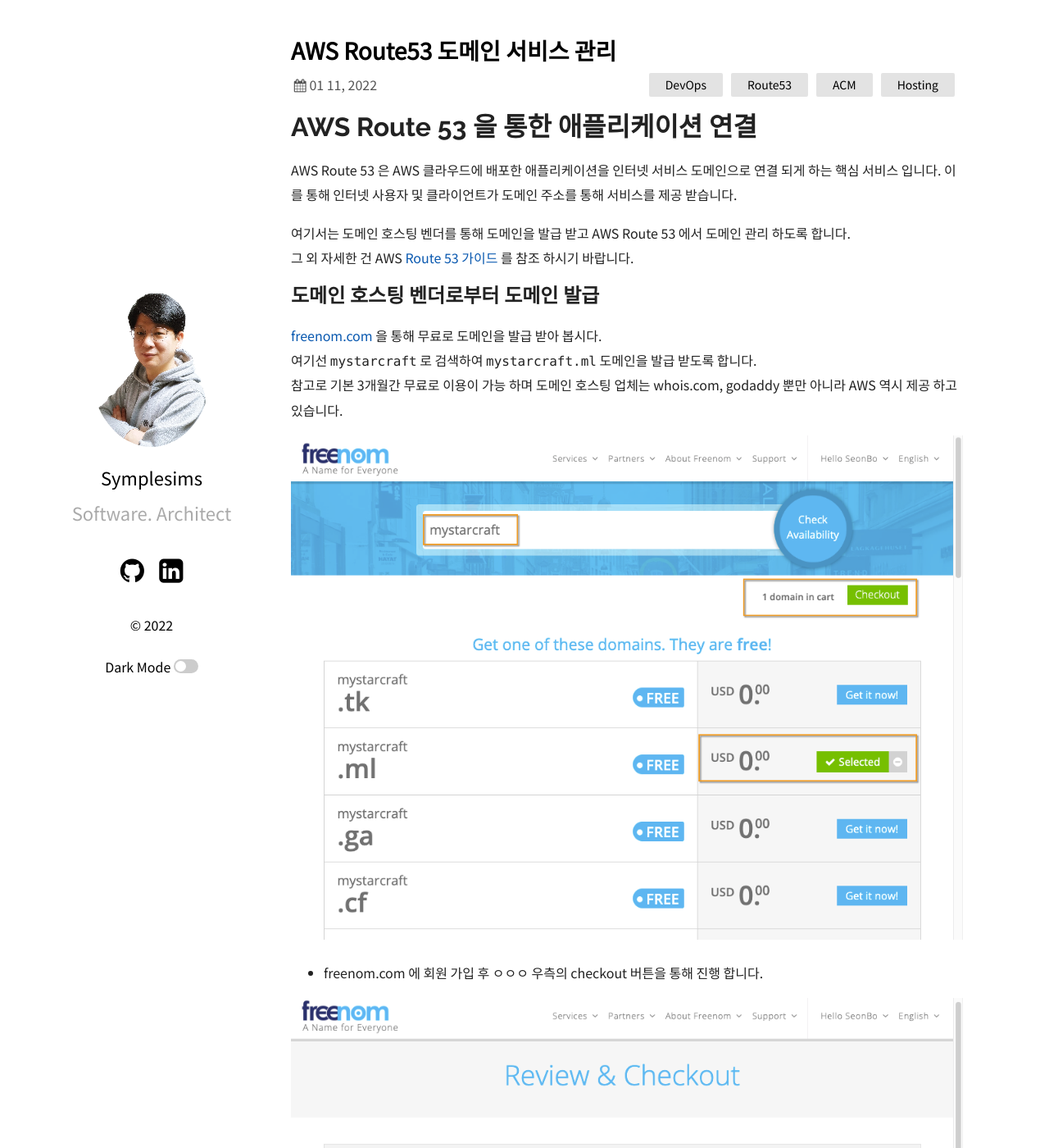
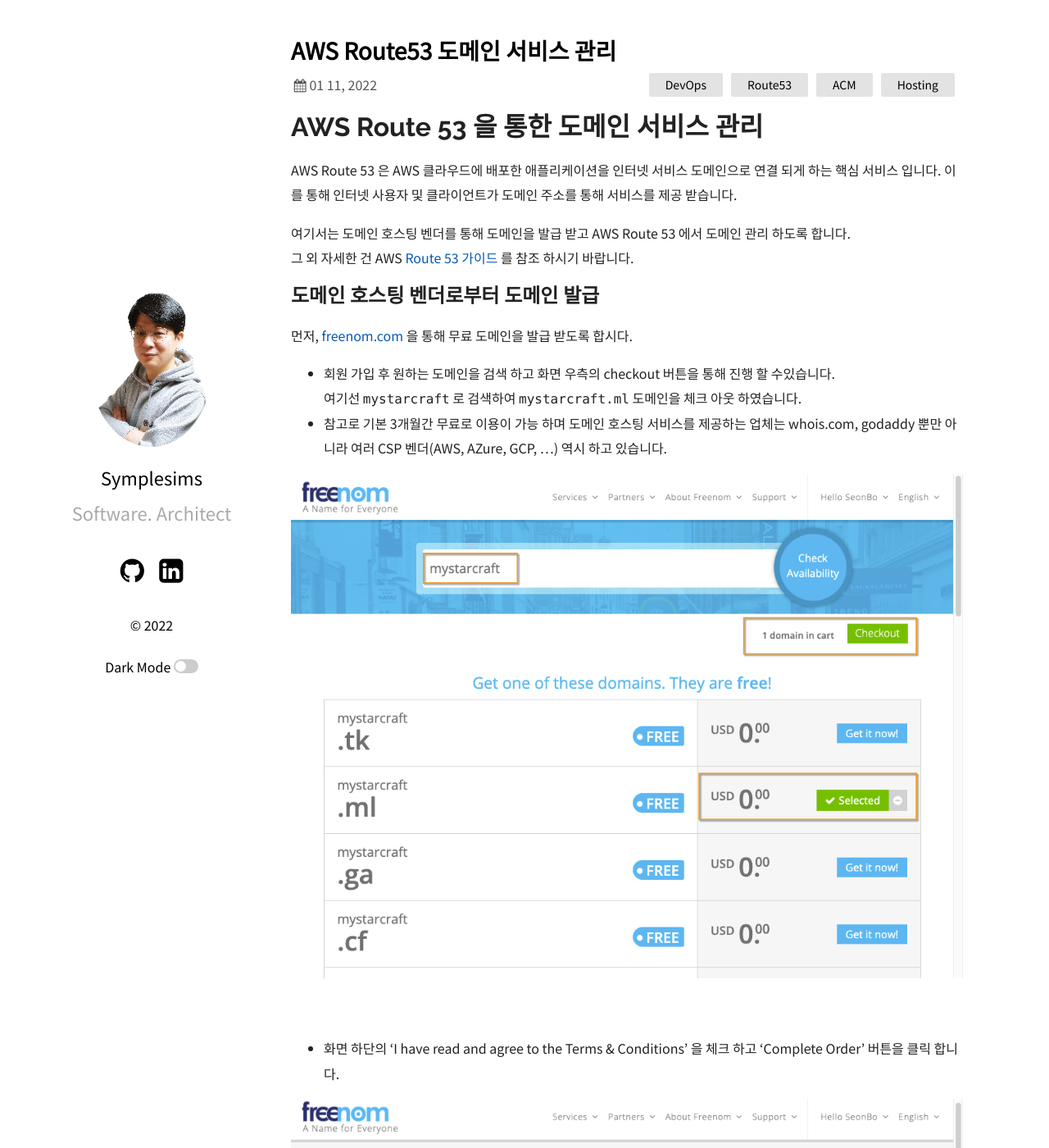
Before and after one commit to symplesims/symplesims.github.io, a Jekyll site: the page built from _posts/2022-01-05-aws-route53.md, in a window 1280 px wide and 1400 px high. Shown: the whole window at 82% size. Built offline with Jekyll 4.4.1, drawn with Linux system fonts in a browser that asks for light colours; nearby versions of some CDN libraries; some of the changed text lies outside the part shown.

Commit message:
컨텐츠 보완

```diff
--- a/_posts/2022-01-05-aws-route53.md
+++ b/_posts/2022-01-05-aws-route53.md
@@ -9,7 +9,7 @@
   - Hosting
 ---
 
-# AWS Route 53 을 통한 애플리케이션 연결
+# AWS Route 53 을 통한 도메인 서비스 관리
 AWS Route 53 은 AWS 클라우드에 배포한 애플리케이션을 인터넷 서비스 도메인으로 연결 되게 하는 핵심 서비스 입니다.
 이를 통해 인터넷 사용자 및 클라이언트가 도메인 주소를 통해 서비스를 제공 받습니다.
 
@@ -18,32 +18,41 @@
 
 
 ## 도메인 호스팅 벤더로부터 도메인 발급
-[freenom.com](https://www.freenom.com/en/index.html?lang=en) 을 통해 무료로 도메인을 발급 받아 봅시다.
-여기선 `mystarcraft` 로 검색하여 `mystarcraft.ml` 도메인을 발급 받도록 합니다.
-참고로 기본 3개월간 무료로 이용이 가능 하며 도메인 호스팅 업체는 whois.com, godaddy 뿐만 아니라 AWS 역시 제공 하고 있습니다.
+먼저, [freenom.com](https://www.freenom.com/en/index.html?lang=en) 을 통해 무료 도메인을 발급 받도록 합시다.
+- 회원 가입 후 원하는 도메인을 검색 하고 화면 우측의 checkout 버튼을 통해 진행 할 수있습니다.
+  여기선 `mystarcraft` 로 검색하여 `mystarcraft.ml` 도메인을 체크 아웃 하였습니다.
+- 참고로 기본 3개월간 무료로 이용이 가능 하며 도메인 호스팅 서비스를 제공하는 업체는 whois.com, godaddy 뿐만 아니라 여러 CSP 벤더(AWS, AZure, GCP, ...) 역시 하고 있습니다.
 
 ![](/assets/images/22q1/aws-route53-0001.png)
 
-- freenom.com 에 회원 가입 후 ㅇㅇㅇ 우측의 checkout 버튼을 통해 진행 합니다.
+<br>
+
+- 화면 하단의 'I have read and agree to the Terms & Conditions' 을 체크 하고 'Complete Order' 버튼을 클릭 합니다.
 
 ![](/assets/images/22q1/aws-route53-0003.png)
 
-- 화면 하단의 'I have read and agree to the Terms & Conditions' 을 체크 하고 'Complete Order' 버튼을 클릭 합니다.
+<br><br>
 
 ## Route 53 호스팅 정보 등록
 
-`mystarcraft.ml` 도메인을 AWS Route 53 의 호스팅 Zone 에 등록 합니다.
+`mystarcraft.ml` 도메인을 AWS Route 53 의 퍼블릭 호스팅 Zone 에 등록 합니다. 이를 통해 AWS 에서 관리하는 네임서버를 설정 하기 위함 입니다.
 
+- Route 53 서비스에서  `호스팅 영역 생성` 버튼을 클릭 합니다.
 ![](/assets/images/22q1/aws-route53-0005.png)
 
-- 위 그림에서 `호스팅 영역 생성` 버튼을 클릭 합니다.
+<br>
+
+- `mystarcraft.ml` 도메인 정보를 입력 하고, 유형을 '퍼블릭 호스팅 영역' 으로 선택 후 화면 하단의 `호스팅 영역 생성` 버튼을 클릭 합니다.
 
 ![](/assets/images/22q1/aws-route53-0006.png)
 
-- `mystarcraft.ml` 도메인 정보를 입력 하고, 유형을 '퍼블릭 호스팅 영역' 으로 선택 후 화면 하단의 `호스팅 영역 생성` 버튼을 클릭 합니다.
+<br>
+
+- 호스팅 영역을 생성 하면 NS 레코드의 네임 서버를 확인 할 수 있습니다.
 
 ![](/assets/images/22q1/aws-route53-0007.png)
 
+<br><br>
 
 ## 도메인 호스팅 벤더의 해당 도메인에 대해 AWS Route 53 네임서버 등록
 - freenom.com 에서 발급한 실제 도메인에 대한 네임 서버에 Route 53 등록된 호스팅 영역의 NS(nameserver) 레코드로 설정 합니다.
@@ -57,17 +66,25 @@
 
 ![](/assets/images/22q1/aws-route53-0004.png)
 
+<br>
+
 - 메뉴의 Services > My Domain 을 클릭 하면 위 화면과 같이 `Manage Domain` 을 클릭 하여 네임서버를 등록 할 수 있습니다.
 
  ![](/assets/images/22q1/aws-route53-0008.png)
+
+<br>
 
 - 여기서 아래와 같이 AWS Route 53 의 DNS 정보를 기입 합니다.
 
 ![](/assets/images/22q1/aws-route53-0009.png)
 
+<br>
+
 - 약 1시간 내외로 nslookup 명령을 통해 mystarcraft.ml 도메인이 AWS Route 53 의 도메인 서버에 정상적으로 등록됨을 확인 할 수 있습니다.
 
 ![](/assets/images/22q1/aws-route53-0010.png)
+
+<br><br>
 
 ## AWS Certificate Manager 인증서 발급
 AWS 와 같은 Public Cloud 벤더는 인터넷 사용자로부터 웹 서비스를 제공 하기 위해 기본적으로 보안 프로토콜(TLS)을 통한 통신을 하도록 규정 하고 있습니다.
@@ -79,15 +96,21 @@
 
 ![](/assets/images/22q1/aws-route53-0011.png)
 
+<br>
+
 - 발급 받은 인증서를 클릭 하여 상세 화면으로 가면 'Route 53에서 레코드 생성' 버튼을 클릭하여 DNS 검증이 완료 되는지 확인 합니다.
 
 ![](/assets/images/22q1/aws-route53-0012.png)
+
+<br>
 
 - 아래와 같이 퍼블릭 호스트 존의 CNAME 레코드로 인증서가 적용 됩니다.
 ![](/assets/images/22q1/aws-route53-0013.png)
 
 얼마간의 시간이 지나서 인증서 발급 상태가 '검증 대기 중' 에서 `발급됨` 상태로 바뀌는걸 확인 할 수 있습니다.
 
+<br><br>
+
 ## 정리 하며
 인터넷 서비스를 위한 도메인 발급 및 네임서버의 구성은 인터넷 사용자에게 서비스를 제공 하는 선행 작업임과 동시에
 AWS 클라우드 서비스와의 연결 및 라우팅, 보안, 트래픽 분산 및 제어 등 아주 중요한 구성 입니다.
```
